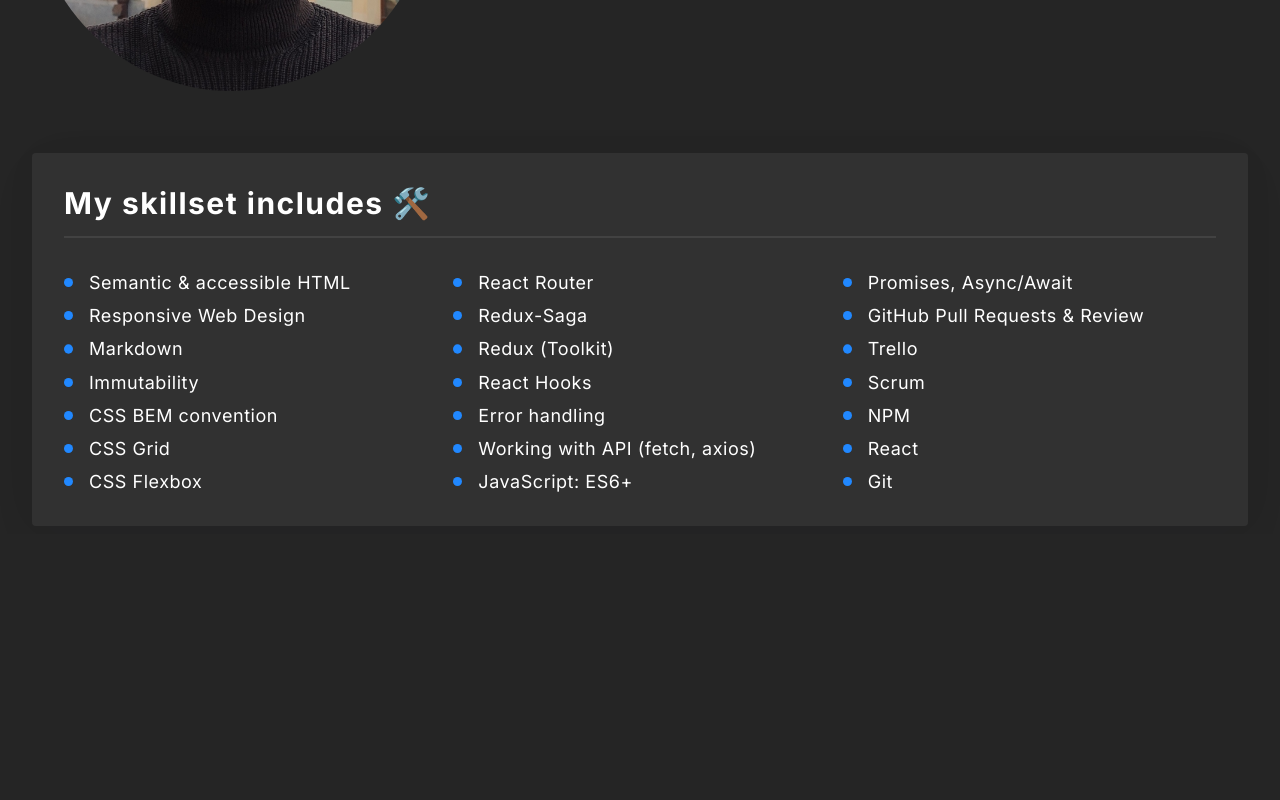
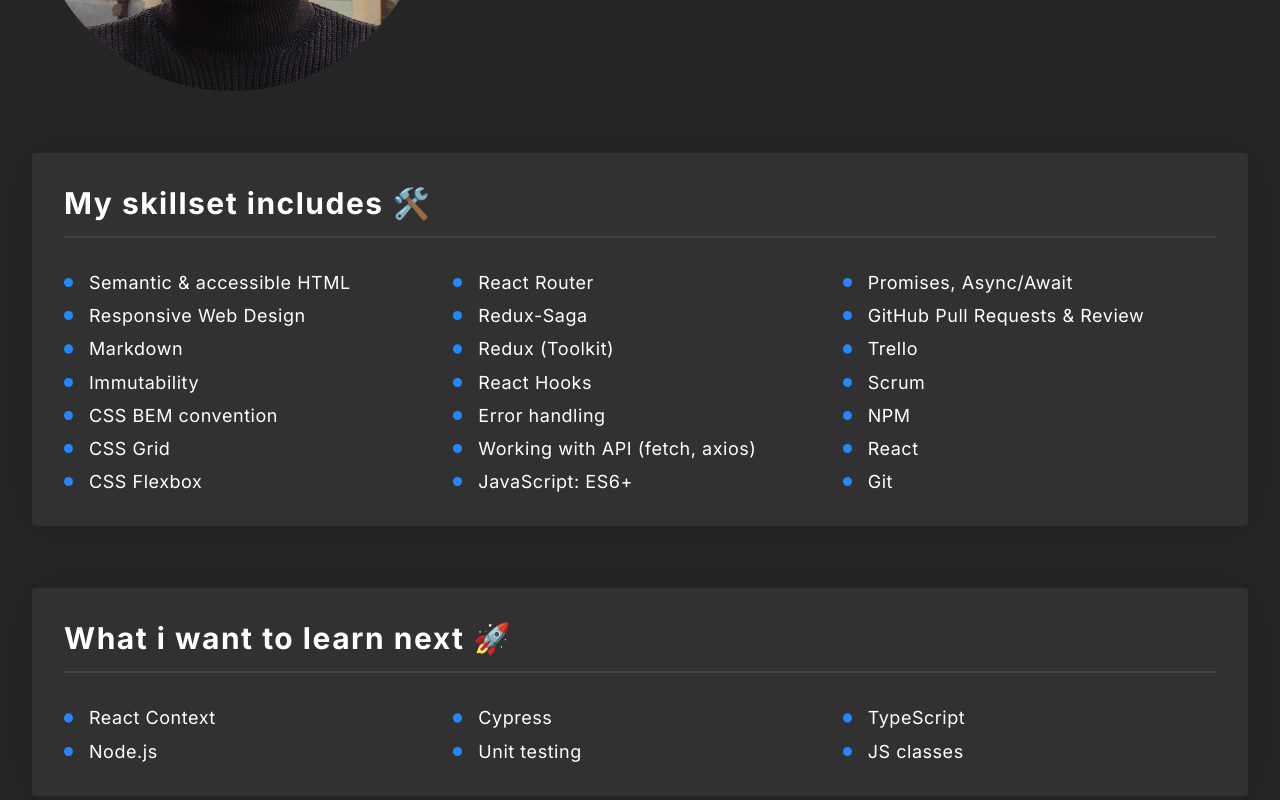
Before and after one commit to Monsy99/monsy99.github.io, a React (Create React App) app: page / in a window 1280 px wide. Shown: the part 429-1229 px from the top of the page. Before the commit the page ends 963 px from the top, so only its background shows below. Built offline with nearby package versions, Linux system fonts and the light colour scheme.

Commit message:
changed skills export and added second section to Skillset component

```diff
--- a/src/Homepage/Skillset/index.js
+++ b/src/Homepage/Skillset/index.js
@@ -8,10 +8,11 @@
   Bullet,
 } from "./styled";
 import bulletImg from "../../images/list_bullet.svg";
-import skills from "./skills";
+import { skills, learnNext } from "./skills";
 
 const Skillset = () => {
   return (
+    <>
       <Section>
         <Container>
           <Header>My skillset includes 🛠️</Header>
@@ -28,6 +29,23 @@
           </List>
         </Container>
       </Section>
+      <Section>
+        <Container>
+          <Header>What i want to learn next 🚀</Header>
+          <Separator />
+          <List>
+            {learnNext.map((skill) => {
+              return (
+                <Item key={skill.valueOf()}>
+                  <Bullet src={bulletImg} alt="" />
+                  {skill.valueOf()}
+                </Item>
+              );
+            })}
+          </List>
+        </Container>
+      </Section>
+    </>
   );
 };
 export default Skillset;
--- a/src/Homepage/Skillset/skills.js
+++ b/src/Homepage/Skillset/skills.js
@@ -21,4 +21,12 @@
   "React",
   "Git",
 ];
-export default skills;
+const learnNext = [
+  "React Context",
+  "Node.js",
+  "Cypress",
+  "Unit testing",
+  "TypeScript",
+  "JS classes",
+];
+export { skills, learnNext };
```
Lines whose indentation alone changed are shown as unchanged.
